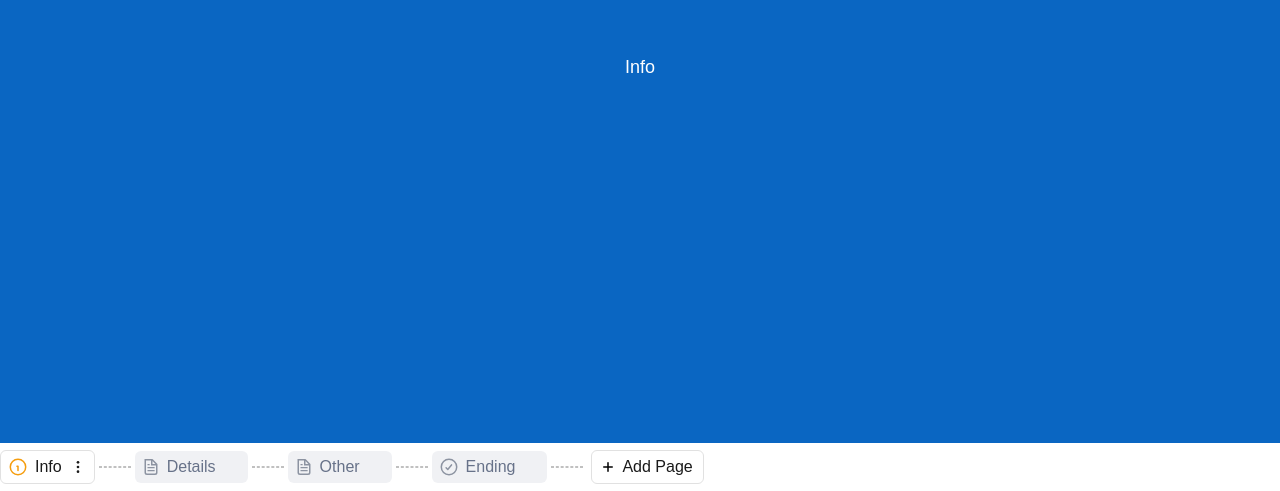
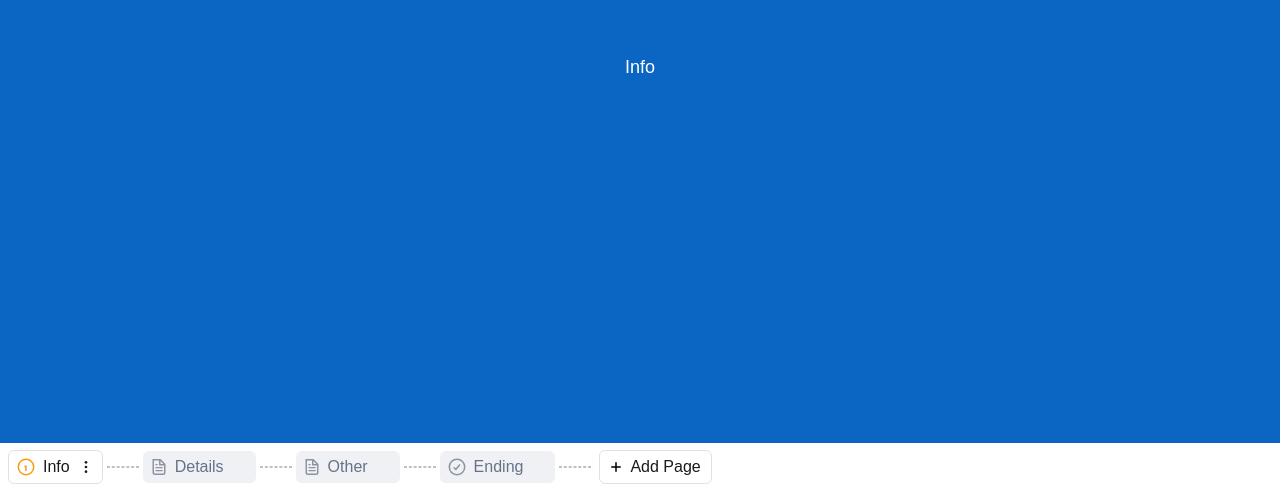
Before and after one commit to poojithamiryala/fillout-frontend-take-home, a Next.js app: page / in a window 1280 px wide. Shown: the part 309-800 px from the top of the page. Built offline with nearby package versions, Linux system fonts and the light colour scheme.

Commit message:
added padding

```diff
--- a/src/app/bottomNavigation.tsx
+++ b/src/app/bottomNavigation.tsx
@@ -91,7 +91,7 @@ export default function BottomNavigation({ tabs, setTabs, activeId, setActiveId
             onDragEnd={handleDragEnd}
         >
             <SortableContext items={tabs.map(tab => tab.id)} strategy={horizontalListSortingStrategy}>
-                <div className="flex bg-white h-12 items-center overflow-auto">
+                <div className="flex bg-white h-12 items-center overflow-auto px-2">
                     {tabs.map((tab, index) => (
                         <div key={tab.id} className="flex items-center">
                             <SortableTab
```
